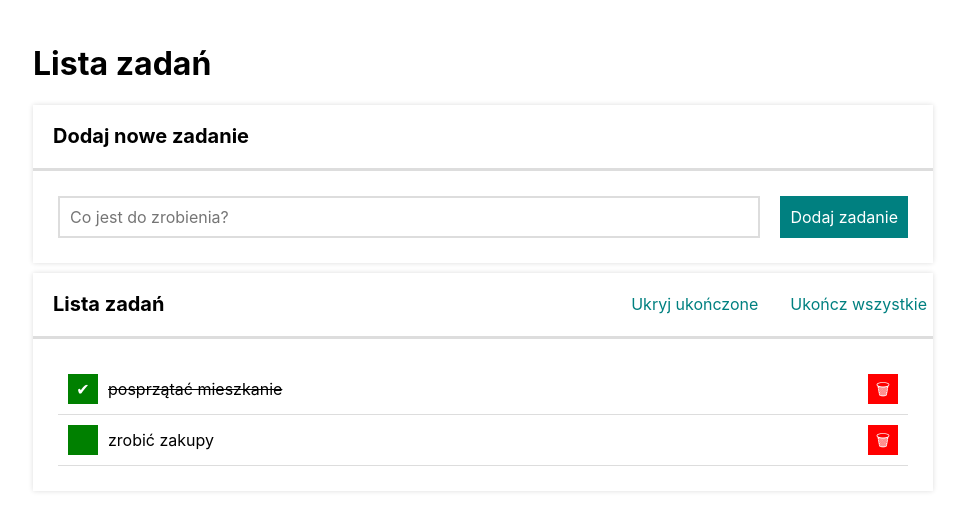
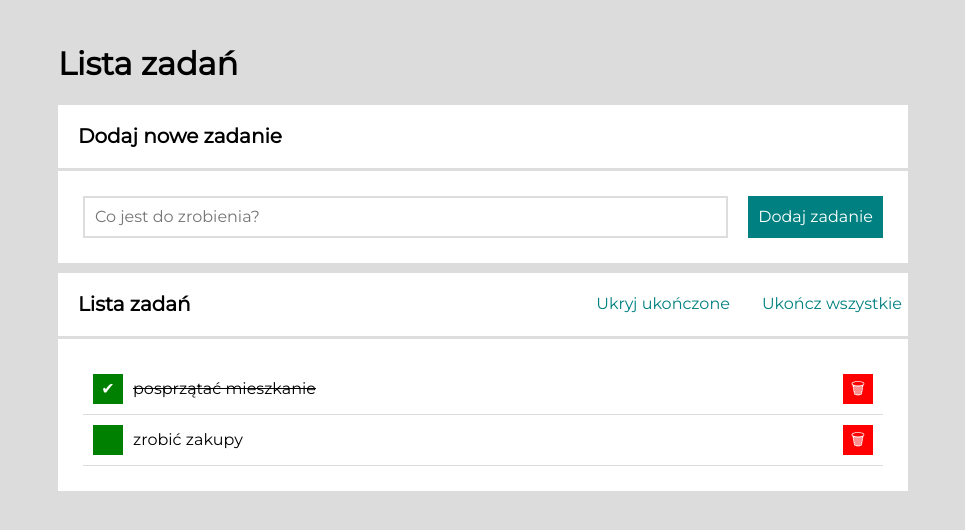
Before and after one commit to Monikas1989/to-do-list-react, a React (Create React App) app: page / in a window 1280 px wide. Shown: the top 530 px of the page, without its empty margins (157-1122 px from the left). Built offline with nearby package versions, Linux system fonts and the light colour scheme.

Commit message:
font style added to body

```diff
--- a/public/index.html
+++ b/public/index.html
@@ -32,7 +32,7 @@
     <link rel="preconnect" href="https://fonts.gstatic.com" crossorigin>
     <link href="https://fonts.googleapis.com/css2?family=Montserrat&display=swap" rel="stylesheet">
   </head>
-  <body>
+  <body class="body">
     <noscript>You need to enable JavaScript to run this app.</noscript>
     <div id="root"></div>
     <!--
--- a/src/index.css
+++ b/src/index.css
@@ -1,13 +1,14 @@
-body {
-  margin: 0;
-  font-family: -apple-system, BlinkMacSystemFont, 'Segoe UI', 'Roboto', 'Oxygen',
-    'Ubuntu', 'Cantarell', 'Fira Sans', 'Droid Sans', 'Helvetica Neue',
-    sans-serif;
-  -webkit-font-smoothing: antialiased;
-  -moz-osx-font-smoothing: grayscale;
+html {
+  box-sizing: border-box;
+
 }
 
-code {
-  font-family: source-code-pro, Menlo, Monaco, Consolas, 'Courier New',
-    monospace;
+*, ::before, ::after {
+  box-sizing: inherit;
 }
+
+.body {
+  font-family: 'Montserrat', sans-serif;
+  background-color: gainsboro;
+
+}
```
Also changed, not shown: src/Container/style.css (line endings or trailing spaces).
